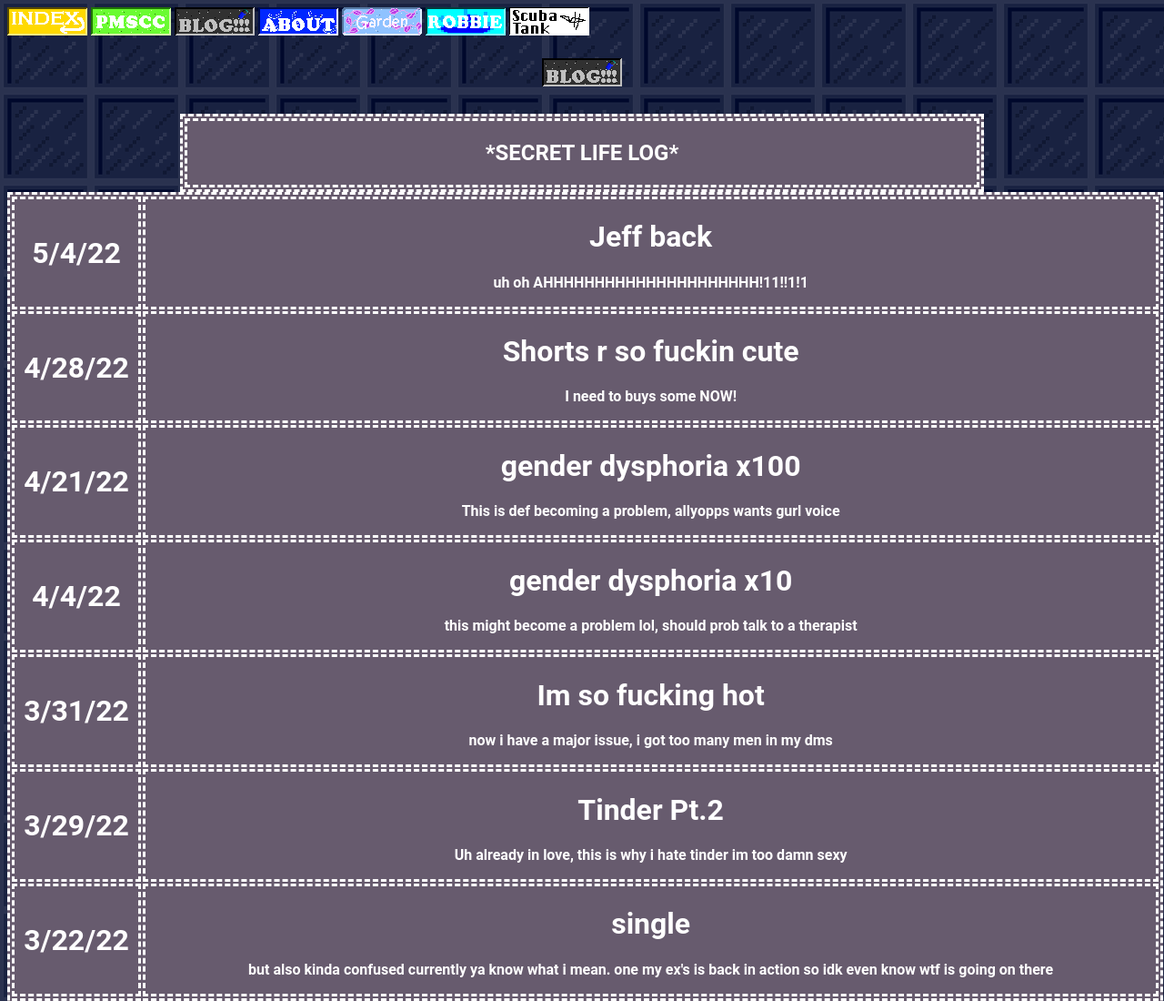
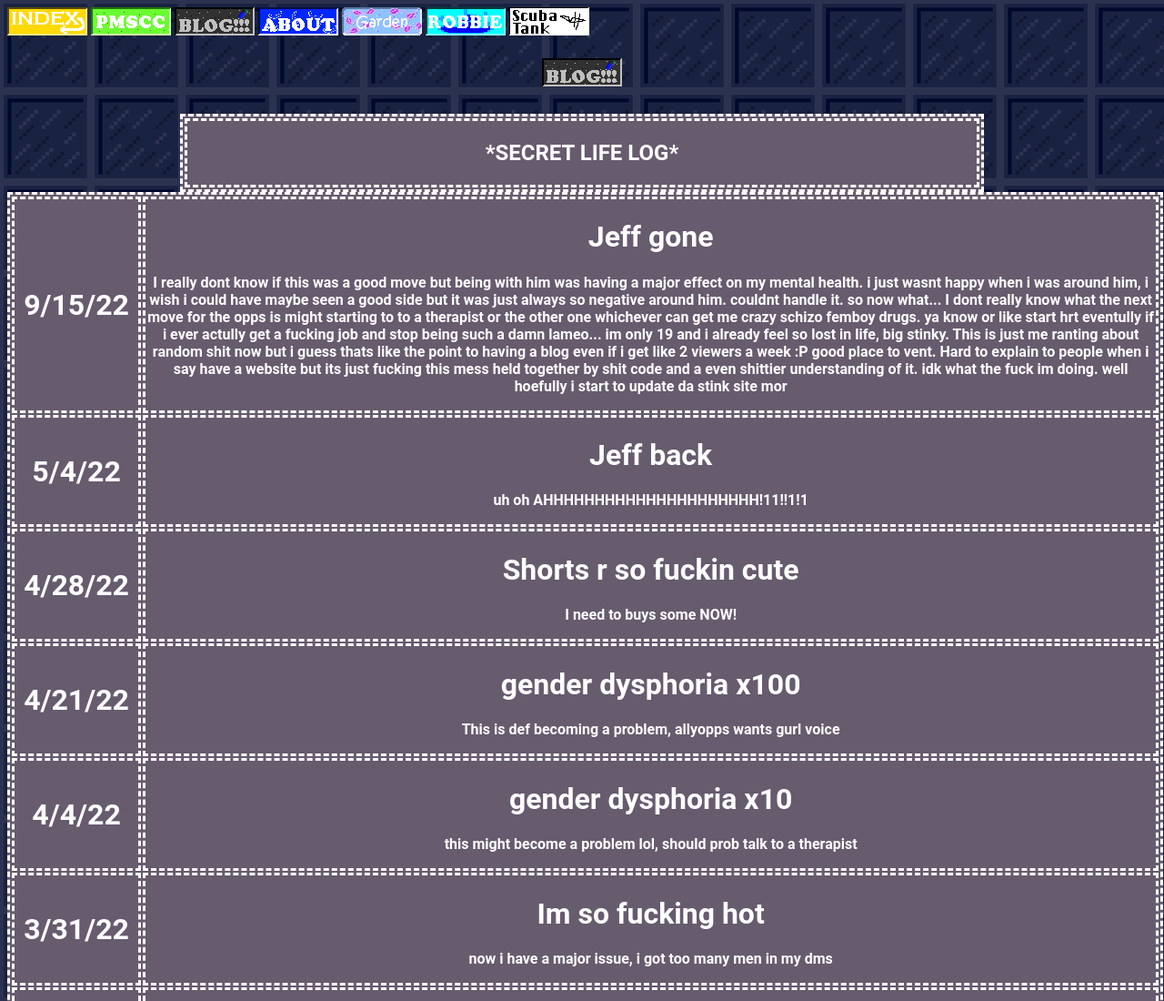
Before and after one commit to AllyOpps/AllyOpps.github.io, a plain HTML site: page blogUG.html in a window 1280 px wide. Shown: the top 1100 px of the page at 91% size. Drawn offline with Linux system fonts and the light colour scheme.

Commit message:
Update blogUG.html

```diff
--- a/blogUG.html
+++ b/blogUG.html
@@ -27,6 +27,7 @@
     <th> <h2> *SECRET LIFE LOG* </h2>
   </tr>
 </table><table>
+<tr><th> <h1> 9/15/22 </h1> </th><th> <h1>Jeff gone</h1><p>I really dont know if this was a good move but being with him was having a major effect on my mental health. i just wasnt happy when i was around him, i wish i could have maybe seen a good side but it was just always so negative around him. couldnt handle it. so now what... I dont really know what the next move for the opps is might starting to to a therapist or the other one whichever can get me crazy schizo femboy drugs. ya know or like start hrt eventully if i ever actully get a fucking job and stop being such a damn lameo... im only 19 and i already feel so lost in life, big stinky. This is just me ranting about random shit now but i guess thats like the point to having a blog even if i get like 2 viewers a week :P good place to vent. Hard to explain to people when i say have a website but its just fucking this mess held together by shit code and a even shittier understanding of it. idk what the fuck im doing. well hoefully i start to update da stink site mor </p> </th>
 <tr><th> <h1> 5/4/22 </h1> </th><th> <h1>Jeff back</h1><p>uh oh AHHHHHHHHHHHHHHHHHHHHH!11!!1!1</p> </th>
 <tr><th> <h1> 4/28/22 </h1> </th><th> <h1>Shorts r so fuckin cute</h1><p>I need to buys some NOW!</p> </th>
 <tr><th> <h1> 4/21/22 </h1> </th><th> <h1>gender dysphoria x100</h1><p>This is def becoming a problem, allyopps wants gurl voice</p> </th>
```
